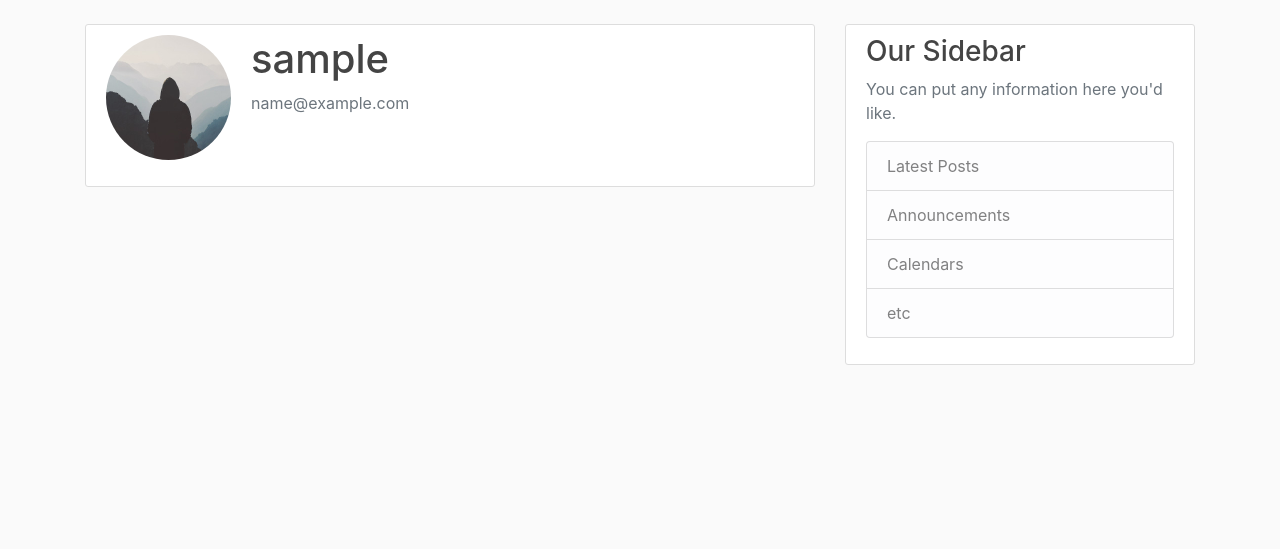
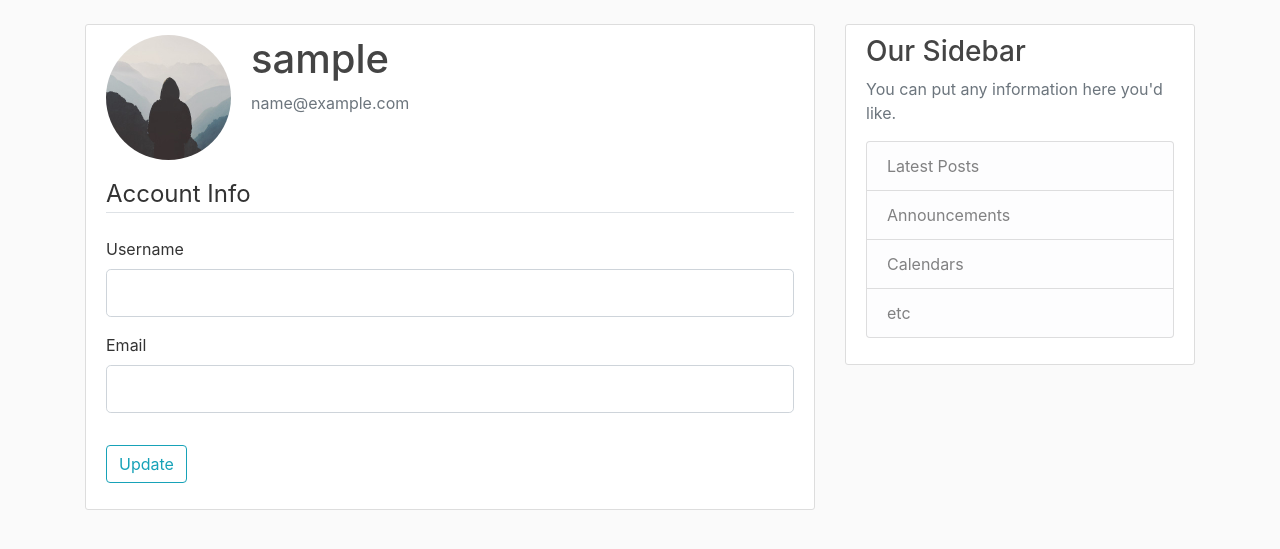
Before and after one commit to RdotSilva/Python-Flask-Fitness-Blog, a Flask app: page /account in a window 1280 px wide. Shown: the part 56-605 px from the top of the page. Run offline with Flask 2, Linux system fonts and the light colour scheme; the visitor is signed in with stand-in values (Sample User, id 1); data comes from the database, SQL or seed files in the repository; some libraries are stand-ins or nearby versions.

Commit message:
Add account update form

```diff
--- a/fitnessblog/templates/account.html
+++ b/fitnessblog/templates/account.html
@@ -8,6 +8,40 @@
         <p class="text-secondary">{{ current_user.email }}</p>
       </div>
     </div>
-    <!-- FORM HERE -->
+      <form method="POST" action="">
+        {{ form.hidden_tag() }}
+        <fieldset class="form-group">
+            <legend class="border-bottom mb-4">Account Info</legend>
+            <div class="form-group">
+              {{ form.username.label(class="form-control-label") }}
+              {% if form.username.errors %}
+                {{ form.username(class="form-control form-control-lg is-invalid") }}
+                <div class="invalid-feedback">
+                  {% for error in form.username.errors %}
+                    <span>{{ error }}</span>
+                  {% endfor %}
+                </div>
+              {% else %}
+                {{ form.username(class="form-control form-control-lg") }}
+              {% endif %}
+            </div>
+            <div class="form-group">
+              {{ form.email.label(class="form-control-label") }}
+              {% if form.email.errors %}
+                {{ form.email(class="form-control form-control-lg is-invalid") }}
+                <div class="invalid-feedback">
+                  {% for error in form.email.errors %}
+                    <span>{{ error }}</span>
+                  {% endfor %}
+                </div>
+              {% else %}
+                {{ form.email(class="form-control form-control-lg") }}
+              {% endif %}
+            </div>
+        </fieldset>
+        <div class="form-group">
+          {{ form.submit(class="btn btn-outline-info") }}
+        </div>
+      </form>
   </div>
 {% endblock content %}
```
